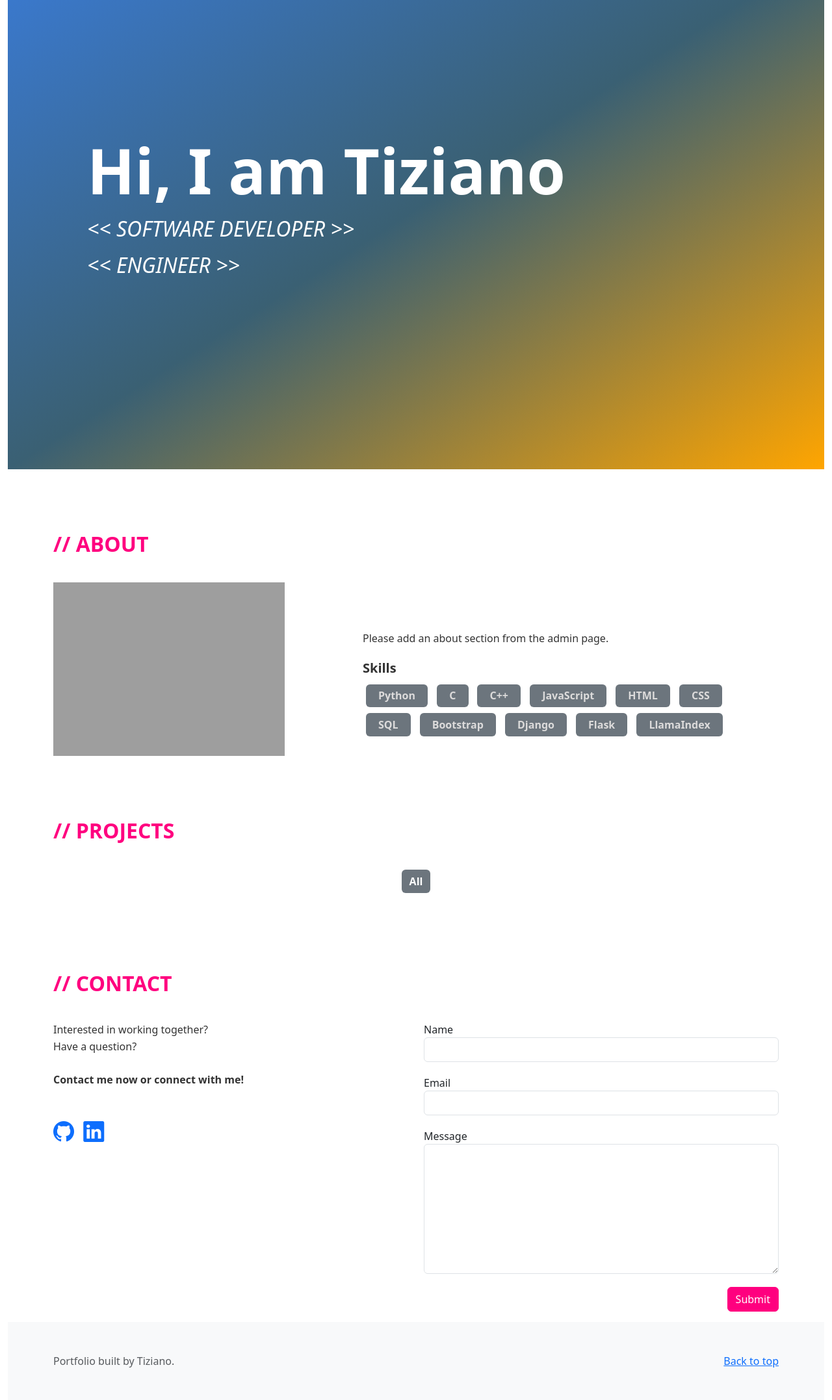
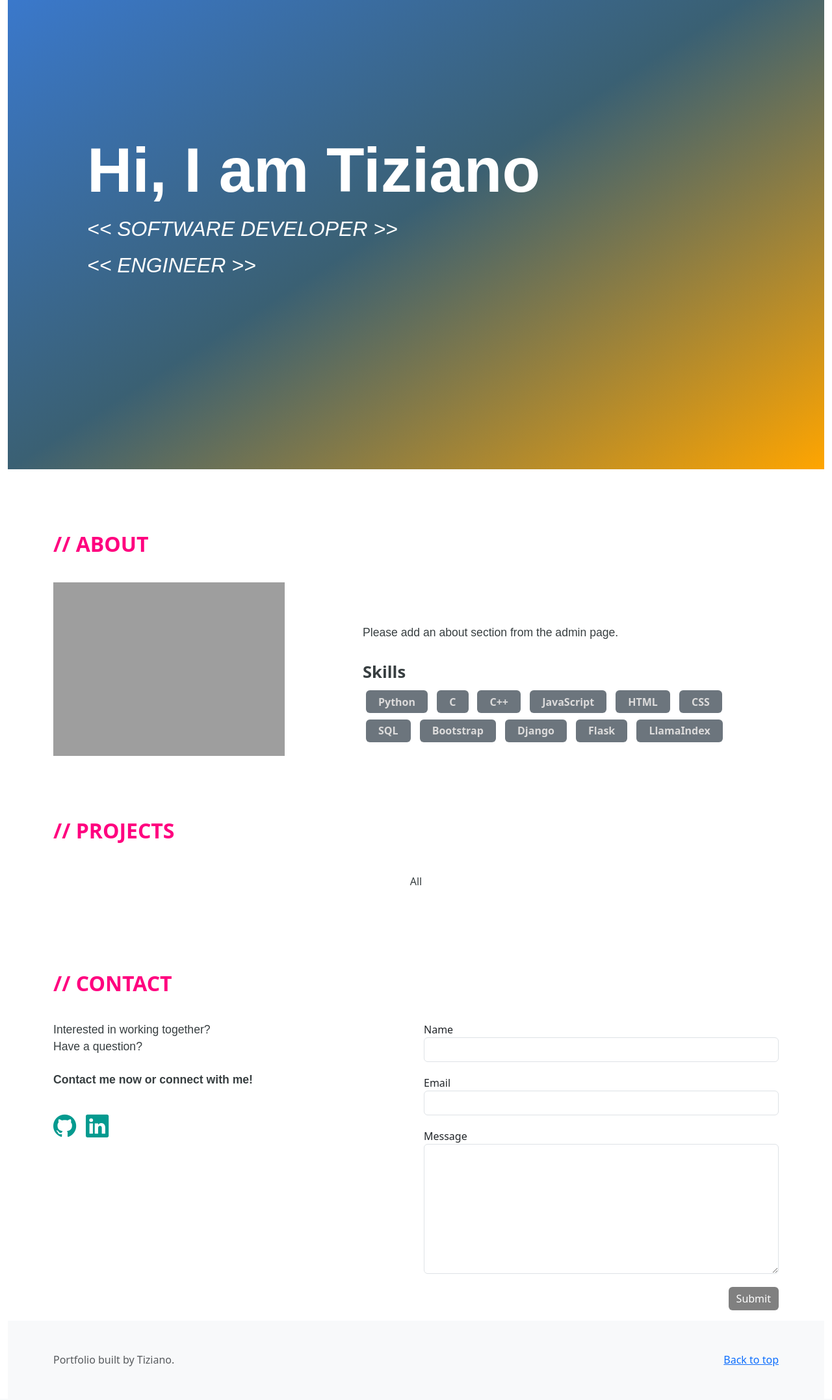
Before and after one commit to tiziaco/portfolio-website, a Django app: page / in a window 1280 px wide. Shown: the part 78-2232 px from the top of the page at 65% size. After the commit the page ends 2180 px from the top, so only its background shows below. Run offline with Django 5.2, Linux system fonts and the light colour scheme; data comes from the database, SQL or seed files in the repository; data that the repository does not hold is empty; grey boxes are pictures that could not be loaded.

Commit message:
parametrize variables

```diff
--- a/portfolio/main/static/css/base.css
+++ b/portfolio/main/static/css/base.css
@@ -1,16 +1,18 @@
+@import url('variables.css');
+
 /* Global style settings */
 html {
 	scroll-behavior: smooth;
 }
 
 .container.base {
-	background-color: #f8f9fa; /* Change this color to whatever you like */
+	background-color: var(--background-color); /* Change this color to whatever you like */
 }
 
 .section-title {
 	font-size: 2rem;
 	font-weight: bold;
-	color: #ff007f;
+	color: var(--primary-color);
 	padding-top: 6rem;
 	padding-bottom: 2rem;
 	text-transform: uppercase;
@@ -30,5 +32,5 @@ html {
 
 /* Change the hover color for navbar links */
 .navbar-nav .nav-link:hover {
-    color: #ff007f; /* Replace this with your desired hover color */
+    color: var(--primary-color); /* Replace this with your desired hover color */
 }
--- a/portfolio/main/static/css/home.css
+++ b/portfolio/main/static/css/home.css
@@ -1,3 +1,6 @@
+@import url('variables.css');
+
+
 /* Hero section */
 .hero {
 	height: 100vh;
@@ -6,32 +9,32 @@
 }
 
 .hero h1 {
+	font-family: var(--hero-font);
 	font-size: 6rem;
 	font-weight: bold;
 }
 
-.hero p {
+.hero .title-line {
+	font-family: var(--hero-font);
 	font-size: 2rem;
-}
-
-.hero .title-line {
 	font-style: italic;
 	margin-bottom: 0.5rem;
 }
 
 /* About section */
 .description {
-	font-size: 16px;
+	font-family: var(--text-font);
+	font-size: 1.1rem;
 	text-align: justify;
-	line-height: 1.6;
-	color: #333;
+	line-height: 1.6rem;
+	color: var(--text-color);;
 }
 
 .skills-title {
-	font-size: 20px;
+	font-size: 1.6rem;
 	font-weight: bold;
-	margin-top: 20px;
-	color: #333;
+	margin-top: 2rem;
+	color: var(--text-color);;;
 }
 
 .about-picture {
@@ -39,7 +42,7 @@
 	height: 400px;
 	border-radius: 5%;
 	object-fit: cover;
-	background-color: #fff;
+	/* background-color: #fff; */
 	box-shadow: 0 0 10px rgba(0, 0, 0, 0.1);
 }
 
@@ -52,7 +55,21 @@
 
 /* Projects section */
 
+.filter-buttons .btn{
+	color: var(--text-color) !important;
+    border: none !important;
+    background-color: transparent !important;
+}
+
+/* Active button styling */
+.filter-buttons .btn.active {
+    background-color: var(--secondary-color) !important; /* Dark background for the active button */
+    color: #fff !important;
+    font-weight: bold;
+}
+
 .project-card {
+	height: 23rem;
 	display: flex;
     flex-direction: column;
     flex-grow: 1;
@@ -61,12 +78,13 @@
 	overflow: hidden;
 	transition: transform 0.3s ease, background-color 0.3s ease;
 	text-align: justify;
-	height: 23rem;
+	font-family: var(--text-font);
+	color: var(--text-color);
 }
 
 .project-card:hover {
 	color: white;
-	background-color: #ff007f;
+	background-color: var(--secondary-color);;;
 	transform: translateY(-5px);
 }
 
@@ -91,7 +109,6 @@
 }
 
 .project-card .card-title {
-	color: #333;
 	padding-top: 1rem;
 	font-size: 1.5rem;
 	font-weight: bold;
@@ -101,7 +118,6 @@
 .project-card .card-description {
 	font-size: 1.05rem;
 	line-height: 1.6rem;
-	color: #333;
 	margin-top: 1rem;
 }
 
@@ -112,10 +128,12 @@
 /* Display stack-span elements inline and add margin */
 .project-card .stack-span {
     display: inline-block;
-    color: darkgray;
-    margin-right: 10px;
-    margin-top: 5px;
+    color: white !important;
+	background-color: rgb(181, 181, 181) !important;
+    margin-right: 0.2rem;
+    margin-top: 1rem;
     font-size: 1.1rem;
+	font-weight: normal;
 }
 
 /* Additional styles to remove link underlined effects */
@@ -131,37 +149,22 @@
     text-decoration: none; /* Ensure underline is removed on hover */
 }
 
-/* Style for the filter buttons */
-.filter-buttons .btn {
-    font-weight: bold;
-    background-color: #6c757d;
-    border: none;
-    color: white;
-}
-
-/* Change the button color on hover */
-.filter-buttons .btn:hover {
-    background-color: #ff007f;
-}
-
 
 /* Contact section */
 
 .contact-info {
-	font-size: 16px;
-	line-height: 1.6;
-	color: #333;
-}
-
-.contact-info p {
-	margin-bottom: 20px;
+	font-family: var(--text-font);
+	color: var(--text-color);
+	font-size: 1.1rem;
+	line-height: 1.6rem;
 }
 
 .social-links {
-	margin-top: 20px;
+	margin-top: 1.5rem;
 }
 
 .social-logo {
+	color: var(--secondary-color);
 	width: 70px;
 	height: 70px;
 	font-size: 2em;
@@ -174,18 +177,17 @@
 
 .contact-form .button-container {
     text-align: right;
-    color: grey;
 }
 
 .contact-form .btn {
-	background-color: #ff007f;
-	border-color: #ff007f;
+	background-color: grey;
+	border: none;
 	color: #fff;
 }
 
 .contact-form .btn:hover {
-	background-color: #e6006f;
-	border-color: #e6006f;
+	background-color: var(--primary-color);
+	color: var(--background-color);
 }
 
 #message {
```
